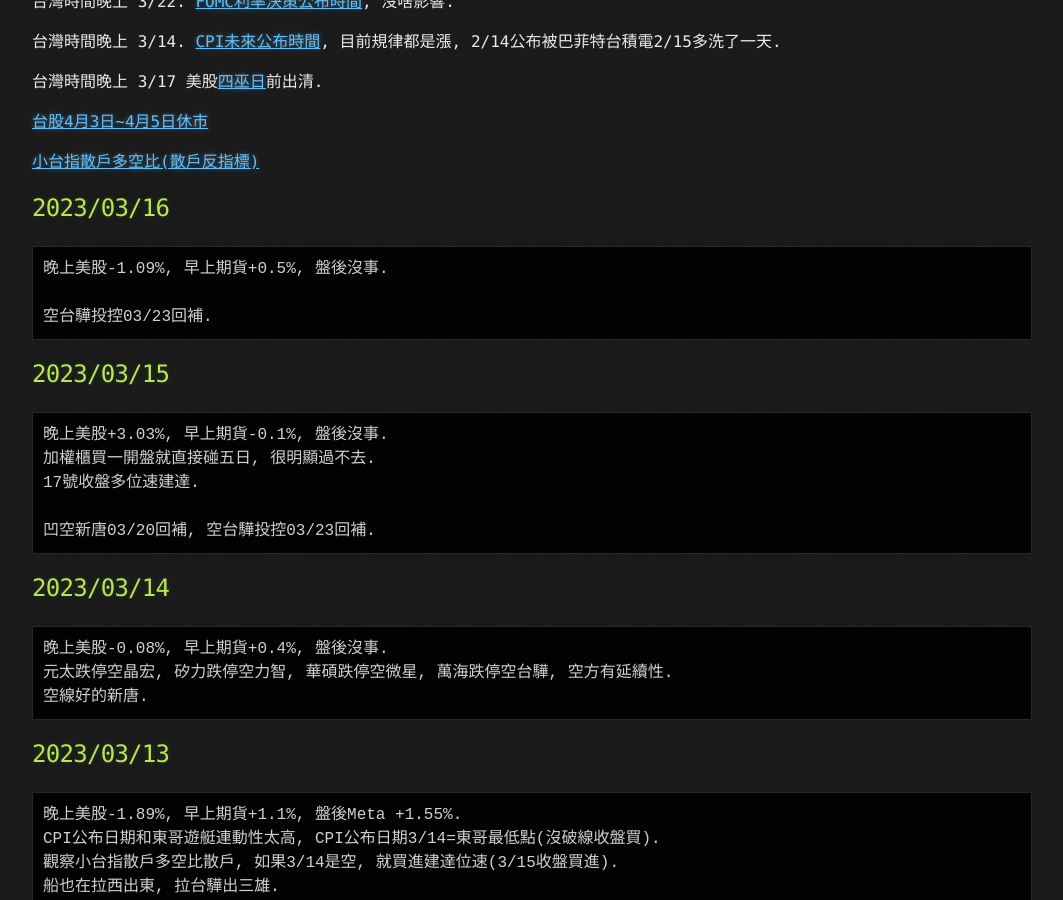
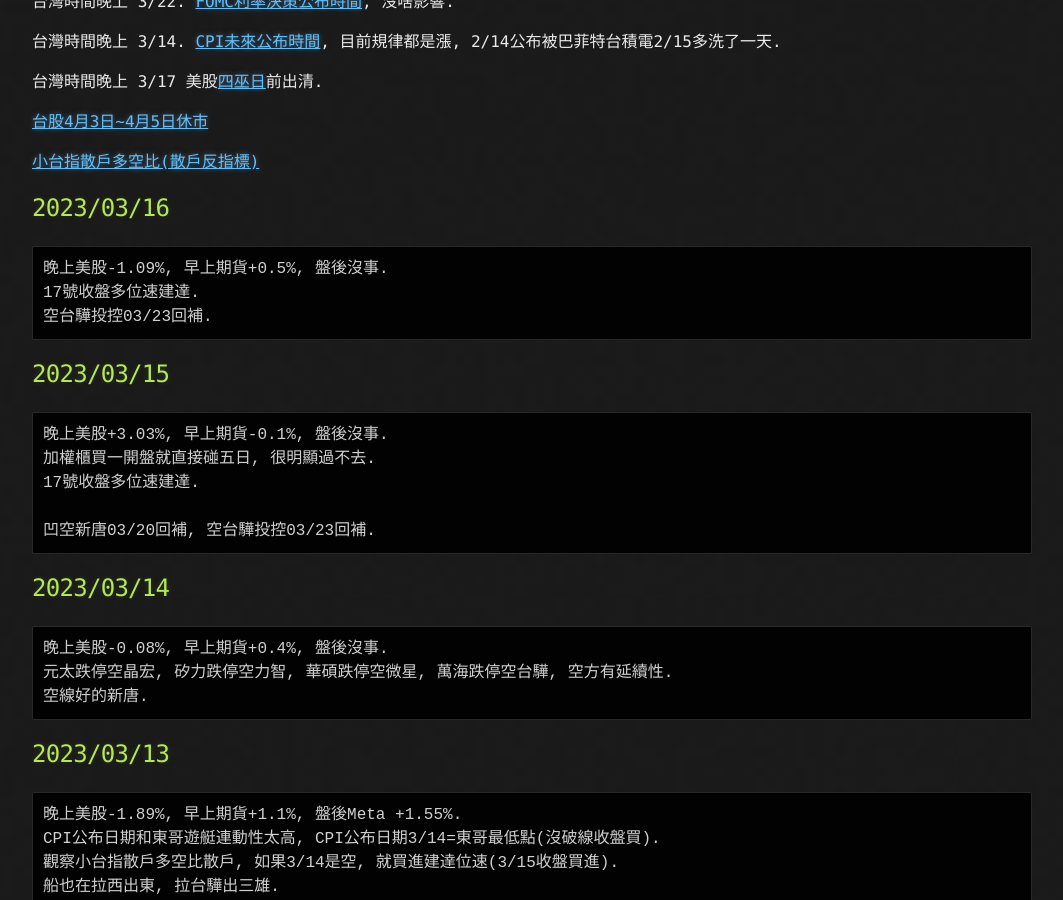
Before and after one commit to lepg5487/Stock_God, a Jekyll site: the page built from index.md, in a window 1280 px wide and 900 px high, scrolled down 468 px. Shown: the whole window, without its empty margins (108-1171 px from the left). Built offline with Jekyll 4.4.1, drawn with Linux system fonts in a browser that asks for light colours; our own code applies the rules of GitHub Pages for plain Markdown files.

Commit message:
Update index.md

````diff
--- a/index.md
+++ b/index.md
@@ -25,7 +25,7 @@ layout: testlayouts
 ## 2023/03/16
 ```
 晚上美股-1.09%, 早上期貨+0.5%, 盤後沒事.
-
+17號收盤多位速建達.
 空台驊投控03/23回補.
 ```
 
````
